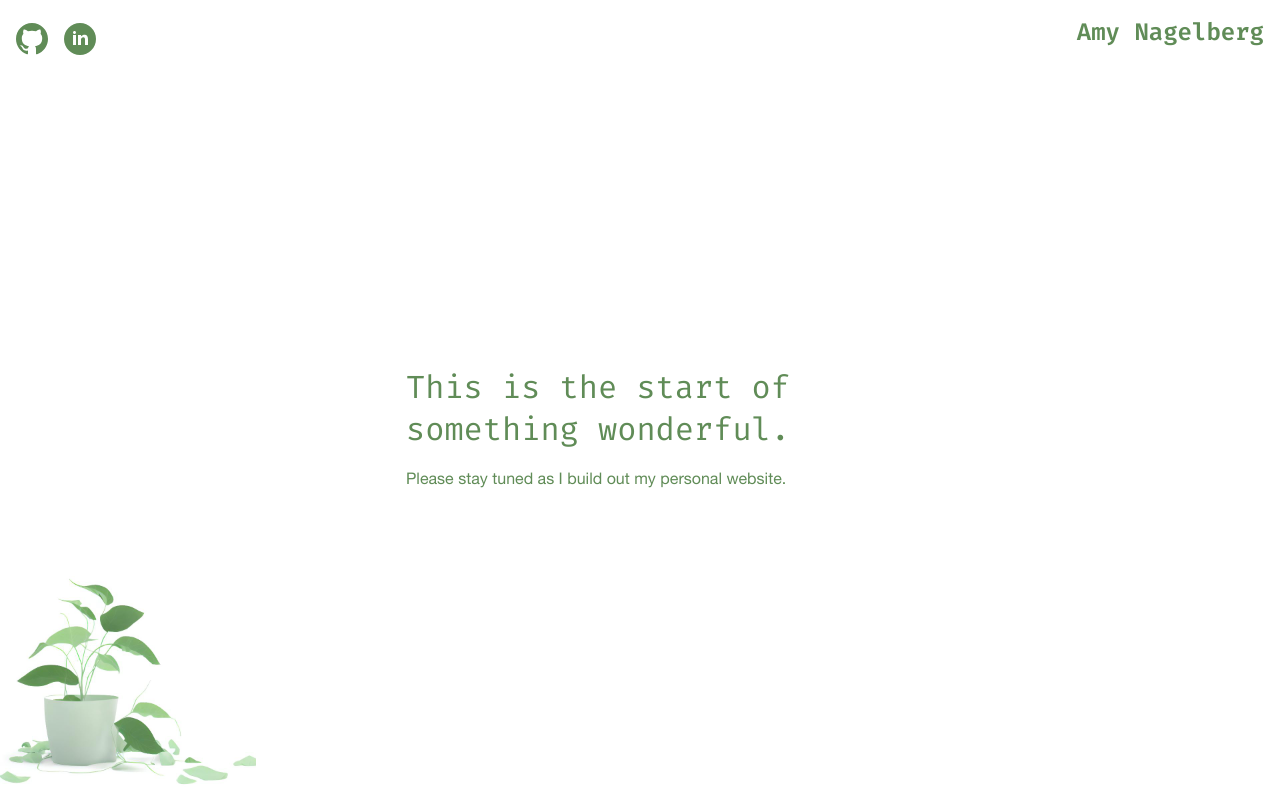
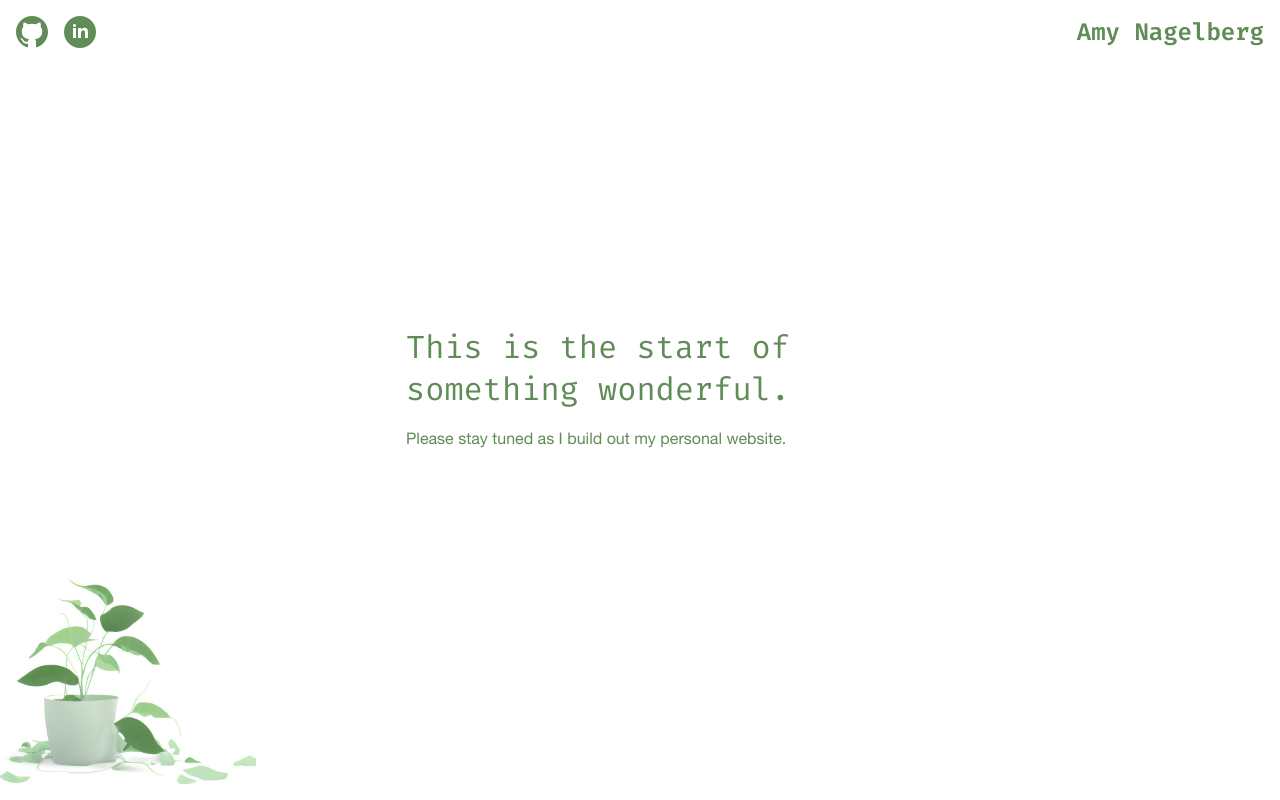
Before and after one commit to anagelberg/personal-website, a React (Create React App) app: page / in a window 1280 px wide. Built offline with nearby package versions, Linux system fonts and the light colour scheme.

Commit message:
center main intro text

```diff
--- a/src/App.scss
+++ b/src/App.scss
@@ -8,9 +8,7 @@
 
   &__overlay {
     @include flexbox($direction: column, $align-items: flex-start);
-    top: 5rem;
-    // padding: $spacing-m;
-    height: 90%;
+    height: 100%;
     width: 100%;
     background-image: url("../src/assets/imgs/houseplant.jpg");
     background-size: 50%;
--- a/src/components/TopNav/TopNav.scss
+++ b/src/components/TopNav/TopNav.scss
@@ -5,7 +5,7 @@
   width: 100%;
   @include side-padding;
   @include vertical-padding;
-  @include flexbox($justify: space-between);
+  @include flexbox($justify: space-between, $align-items: flex-start);
   position: fixed;
   top: 0;
 
```
